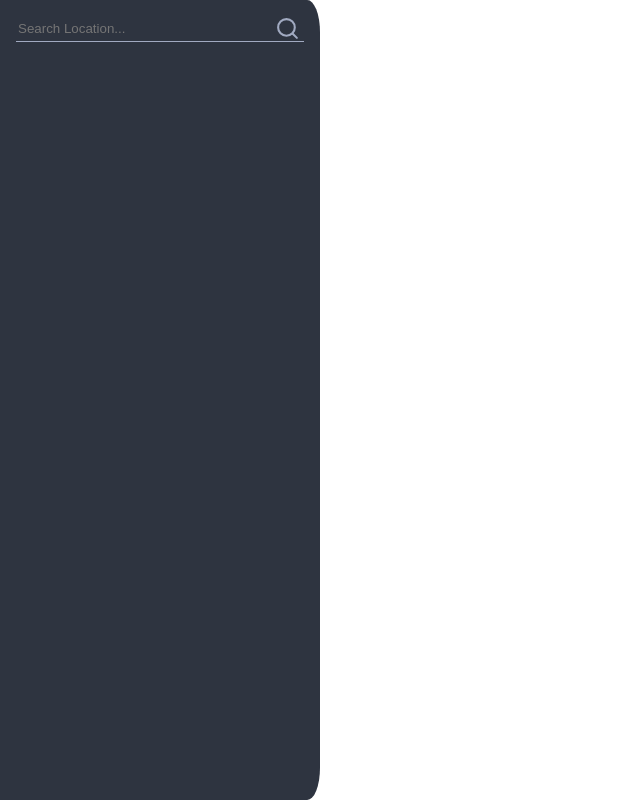
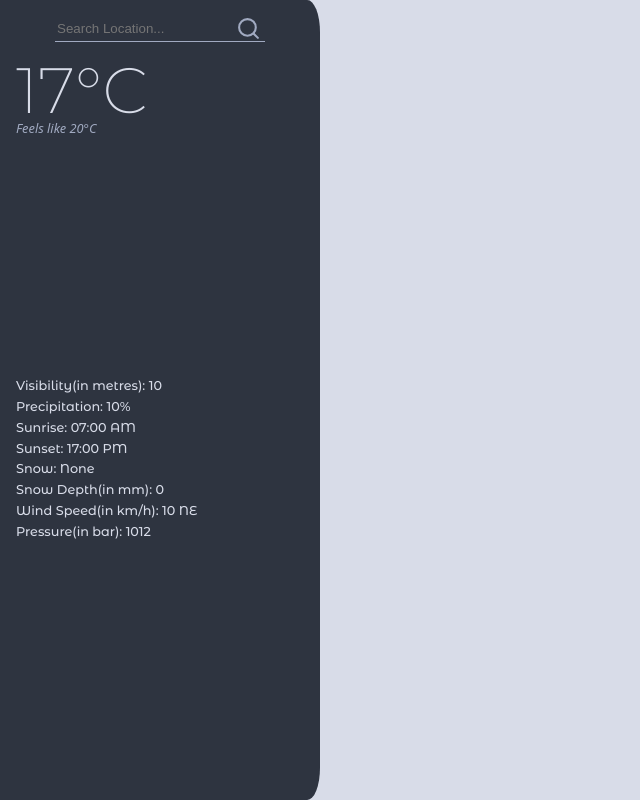
Before and after one commit to priyansh-dimri/weather-app, a website built with webpack: page src/template.html in a window 1280 px wide. Shown: the whole page, without its empty margins (0-640 px from the left). Built offline with nearby package versions, Linux system fonts and the light colour scheme.

Commit message:
add current data in index.html with dummy data
- Add styling to current data container and added 2 font faces and added
  it to the body

```diff
--- a/src/styles/styles.css
+++ b/src/styles/styles.css
@@ -1,15 +1,26 @@
+@font-face {
+  font-family: heading-font;
+  src: url(./../assets/fonts/Montserrat_Alternates/MontserratAlternates-ExtraLight.ttf);
+}
+
+@font-face {
+  font-family: content-font;
+  src: url(./../assets/fonts/Montserrat_Alternates/MontserratAlternates-Medium.ttf)
+}
+
 :root {
   --icon-height: 25px;
 
   --dark: #2e3440;
-  --light: #a1aac1;
+  --light: #d8dce8;
   --primary: #3d2d12;
-  --secondary: #918e89;
+  --secondary: #a1aac1;
 }
 
 body {
   font-family: system-ui, -apple-system, BlinkMacSystemFont, "Segoe UI", Roboto,
     Oxygen, Ubuntu, Cantarell, "Open Sans", "Helvetica Neue", sans-serif;
+  background-color: var(--light);
 }
 
 .icon {
@@ -26,12 +37,15 @@ body {
   background-color: var(--dark);
   padding: 1rem;
   border-top-right-radius: 4%;
+  display: flex;
+  flex-direction: column;
+  justify-content: space-around;
   border-bottom-right-radius: 4%;
 }
 
 .location-input-container {
   margin: 0 auto;
-  border-bottom: 1px solid var(--light);
+  border-bottom: 1px solid var(--secondary);
   display: grid;
   grid-template-columns: 1fr auto;
   padding-right: 0.25rem;
@@ -41,6 +55,39 @@ body {
   background-color: transparent;
   outline: none;
   border: none;
-  color: #a1aac1;
+  color: var(--secondary);
   padding: 0.25 0.25rem;
 }
+
+#current-data {
+  color: var(--light);
+  margin-top: 1rem;
+  display: flex;
+  flex-direction: column;
+  flex: 1;
+}
+
+#current-temperature {
+  font-family: heading-font;
+  font-size: 4rem;
+}
+
+.feels-like {
+  font-size: 0.8rem;
+  font-style: italic;
+  color: var(--secondary);
+}
+
+#other-data {
+  margin: auto 0;
+  display: grid;
+  gap: 0.5rem;
+  font-size: 0.8rem;
+  font-family: content-font;
+}
+
+.temperature-data {
+  display: flex;
+  align-items: center;
+  gap: 0.25rem;
+}
--- a/src/template.html
+++ b/src/template.html
@@ -23,6 +23,20 @@
             role="button"
           />
         </div>
+        <div id="current-data">
+          <div id="current-temperature">17°C</div>
+          <div class="feels-like">Feels like <span id="feels-like-temp">20°C</span></div>
+          <div id="other-data">
+            <div class="temperature-data">Visibility(in metres): 10</div>
+            <div class="temperature-data">Precipitation: 10%</div>
+            <div class="temperature-data">Sunrise: 07:00 AM</div>
+            <div class="temperature-data">Sunset: 17:00 PM</div>
+            <div class="temperature-data">Snow: None</div>
+            <div class="temperature-data">Snow Depth(in mm): 0</div>
+            <div class="temperature-data">Wind Speed(in km/h): 10 NE</div>
+            <div class="temperature-data">Pressure(in bar): 1012</div>
+          </div>
+        </div>
       </div>
       <div class="main"></div>
     </div>
```
